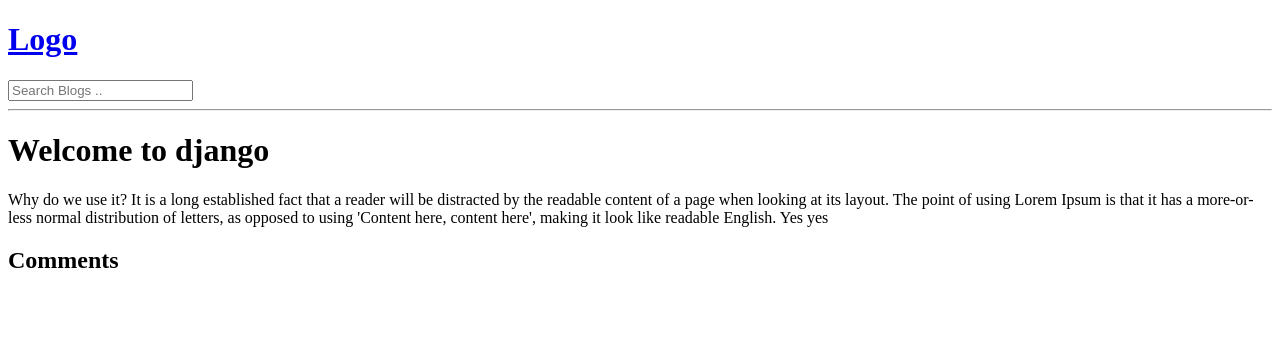
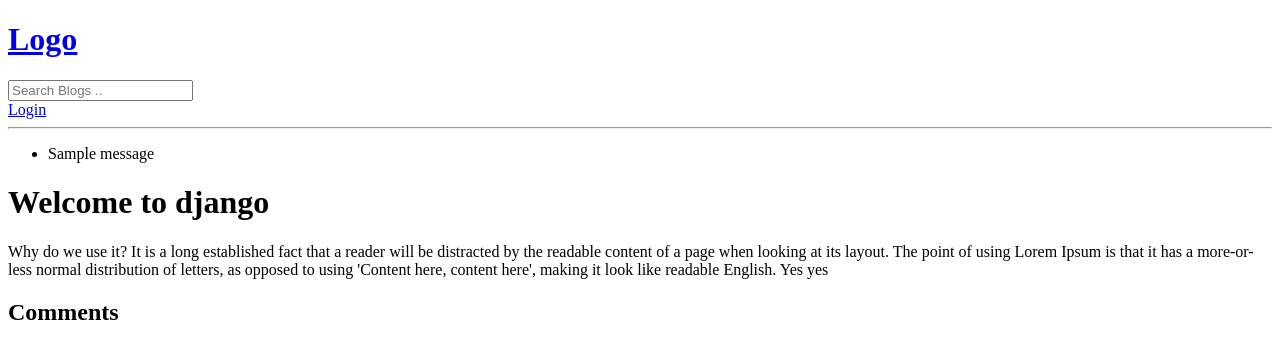
Before and after one commit to lordgrim18/studyjams_Django, a Django app: page /blog/2/ in a window 1280 px wide. Shown: the top 359 px of the page. Run offline with Django 5.2, Linux system fonts and the light colour scheme; data comes from the database, SQL or seed files in the repository; one stand-in notice (Sample message) is shown.

Commit message:
feat(templates): add flash messages to main

```diff
--- a/templates/main.html
+++ b/templates/main.html
@@ -9,6 +9,14 @@
 
     {% include 'navbar.html' %}
 
+    {% if messages %}
+    <ul class="messages">
+        {% for message in messages %}
+        <li{% if message.tags %} class="{{ message.tags }}"{% endif %}>{{ message }}</li>
+        {% endfor %}
+    </ul>
+    {% endif %}
+
     {% block content %}
 
     {% endblock %}
--- a/templates/navbar.html
+++ b/templates/navbar.html
@@ -8,4 +8,6 @@
     <input type="text" name="q" placeholder="Search Blogs .. ">
 </form>
 
+<a href="{% url 'login' %}">Login</a>
+
 <hr>
```
